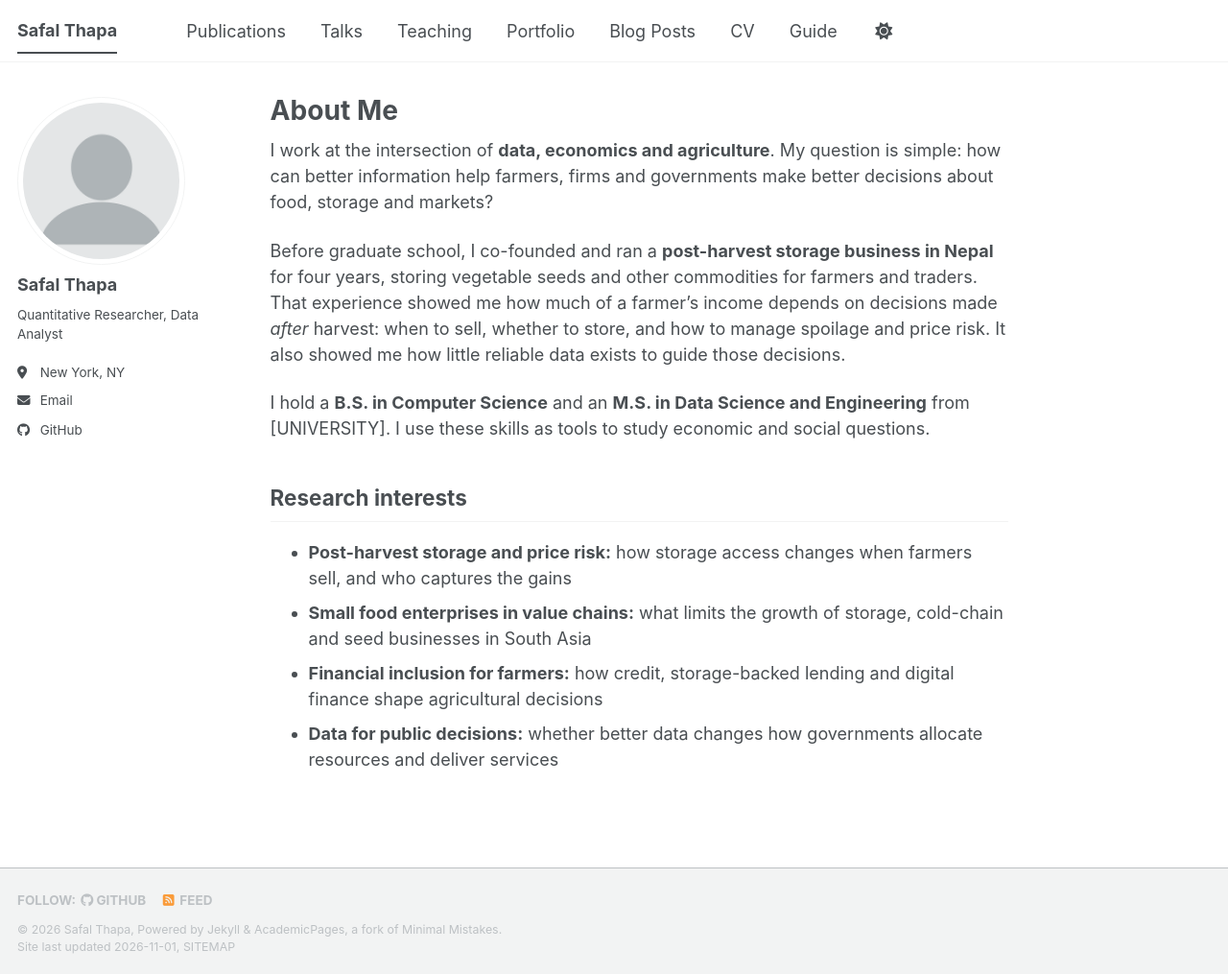
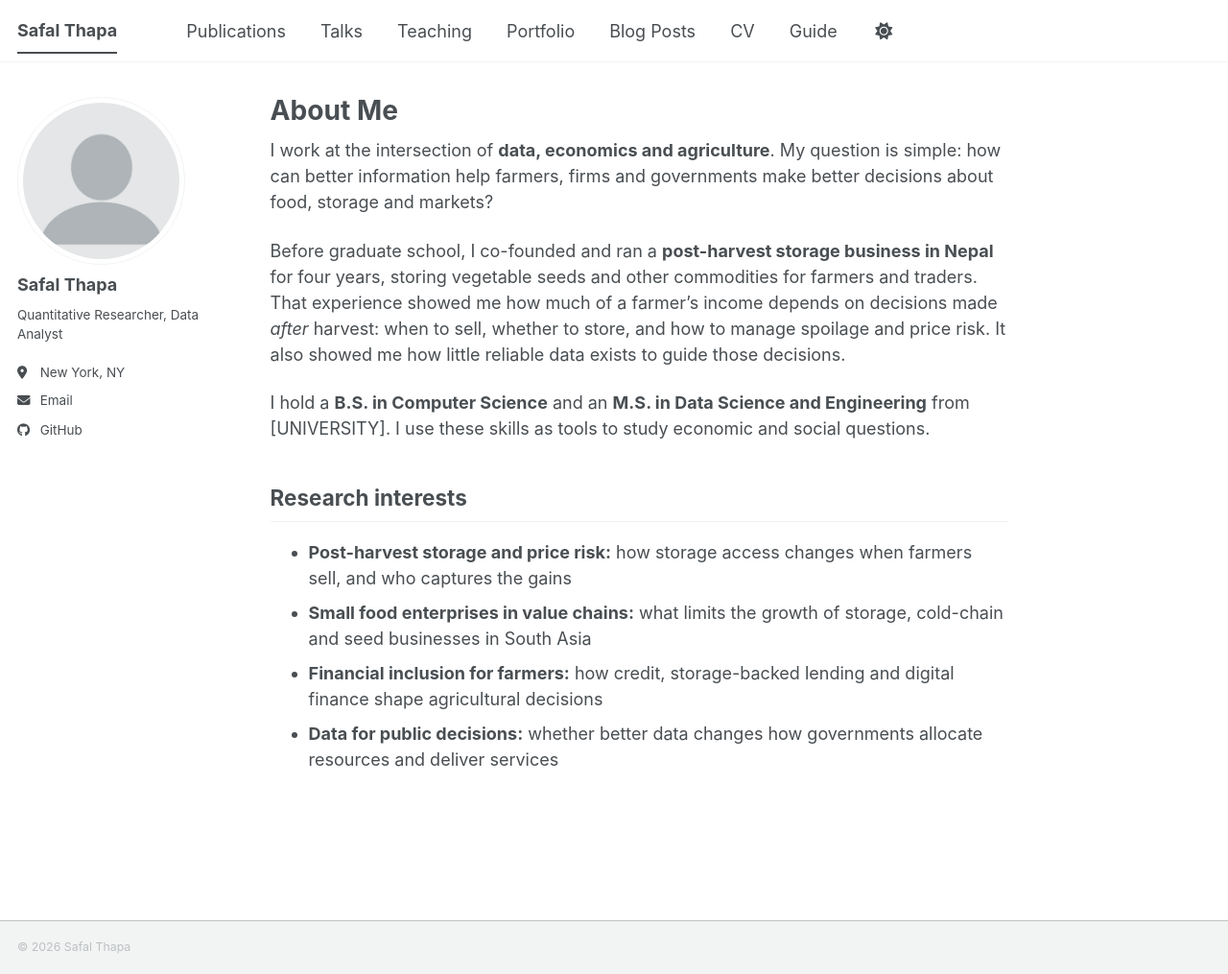
Before and after one commit to SafalThapa17/safalthapa.github.io, a Jekyll site: the page built from _pages/about.md, in a window 1280 px wide and 1015 px high. Shown: the whole window at 96% size. Built offline with Jekyll 4.4.1, drawn with Linux system fonts in a browser that asks for light colours; a script bundle is joined from its source files by our own code; a style sheet for code colours, icons or effects is not loaded.

Commit message:
Revise footer content and remove social icons
Updated footer to include author's name and removed social links.

```diff
--- a/_includes/footer.html
+++ b/_includes/footer.html
@@ -1,25 +1,3 @@
-{% include base_path %}
-
-{% if site.author.github or site.author.bitbucket or site.atom_feed.hide != true %}
-<div class="page__footer-follow">
-  <ul class="social-icons">
-    {% if site.data.ui-text[site.locale].follow_label %}
-      <li><strong>{{ site.data.ui-text[site.locale].follow_label }}</strong></li>
-    {% endif %}
-    {% if site.author.github %}
-      <li><a href="https://github.com/{{ site.author.github }}"><i class="fab fa-github" aria-hidden="true"></i> GitHub</a></li>
-    {% endif %}
-    {% if site.author.bitbucket %}
-      <li><a href="https://bitbucket.org/{{ site.author.bitbucket }}"><i class="fab fa-bitbucket" aria-hidden="true"></i> Bitbucket</a></li>
-    {% endif %}
-    {% if site.atom_feed.hide != true %}
-    <li><a href="{% if site.atom_feed.path %}{{ site.atom_feed.path }}{% else %}{{ base_path }}/feed.xml{% endif %}"><i class="fa fa-fw fa-rss-square" aria-hidden="true"></i> {{ site.data.ui-text[site.locale].feed_label | default: "Feed" }}</a></li>
-    {% endif %}
-  </ul>
+<div class="page__footer-copyright">
+  &copy; {{ site.time | date: '%Y' }} Safal Thapa
 </div>
-{% endif %}
-
-<div class="page__footer-copyright">
-  &copy; {{ site.time | date: '%Y' }} {{ site.name | default: site.title }}, {{ site.data.ui-text[site.locale].powered_by | default: "Powered by" }} <a href="https://jekyllrb.com" rel="nofollow">Jekyll</a> &amp; <a href="https://github.com/academicpages/academicpages.github.io">AcademicPages</a>, a fork of <a href="https://mademistakes.com/work/minimal-mistakes-jekyll-theme/" rel="nofollow">Minimal Mistakes</a>.<br />
-  Site last updated {{ "now" | date: '%Y-%m-%d' }}, <a href="/sitemap/" style="text-transform: uppercase;">{{ site.data.ui-text[site.locale].site_map | default: "Sitemap" }}</a>
-</div>
```
